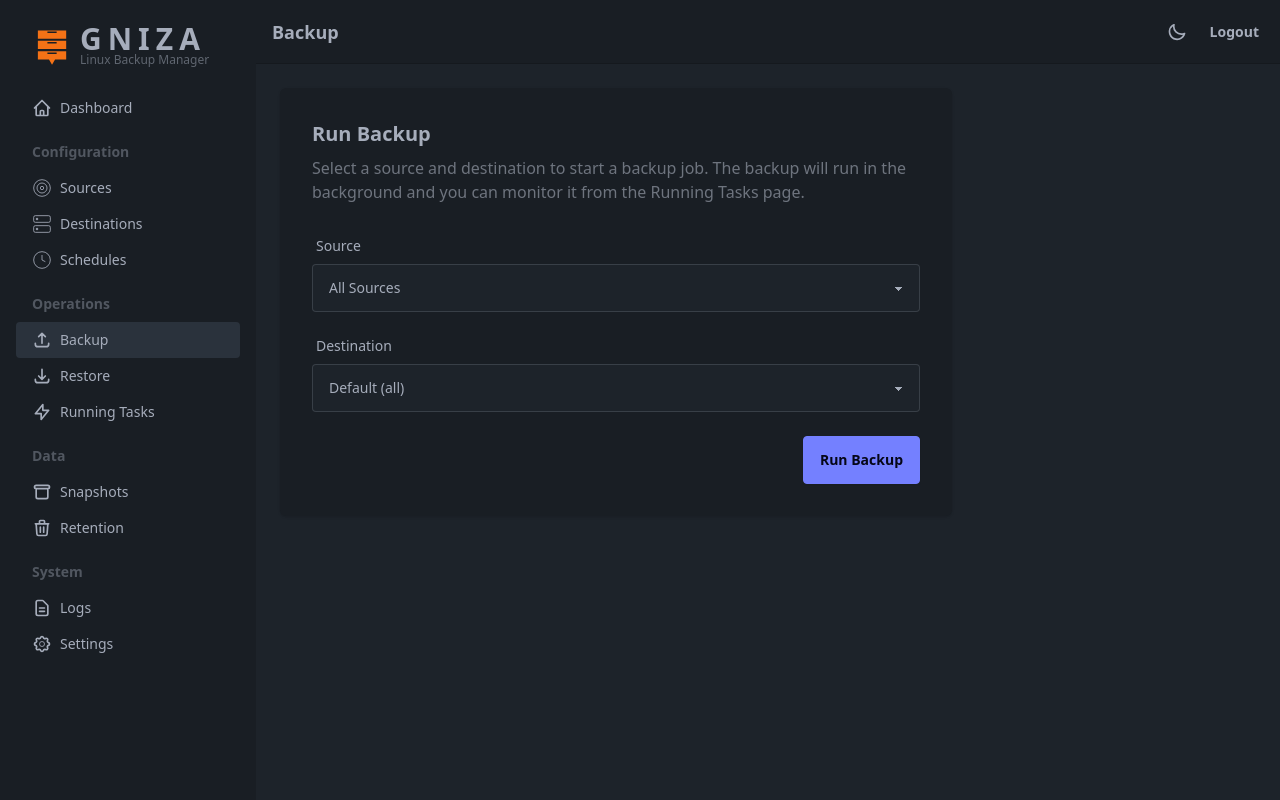
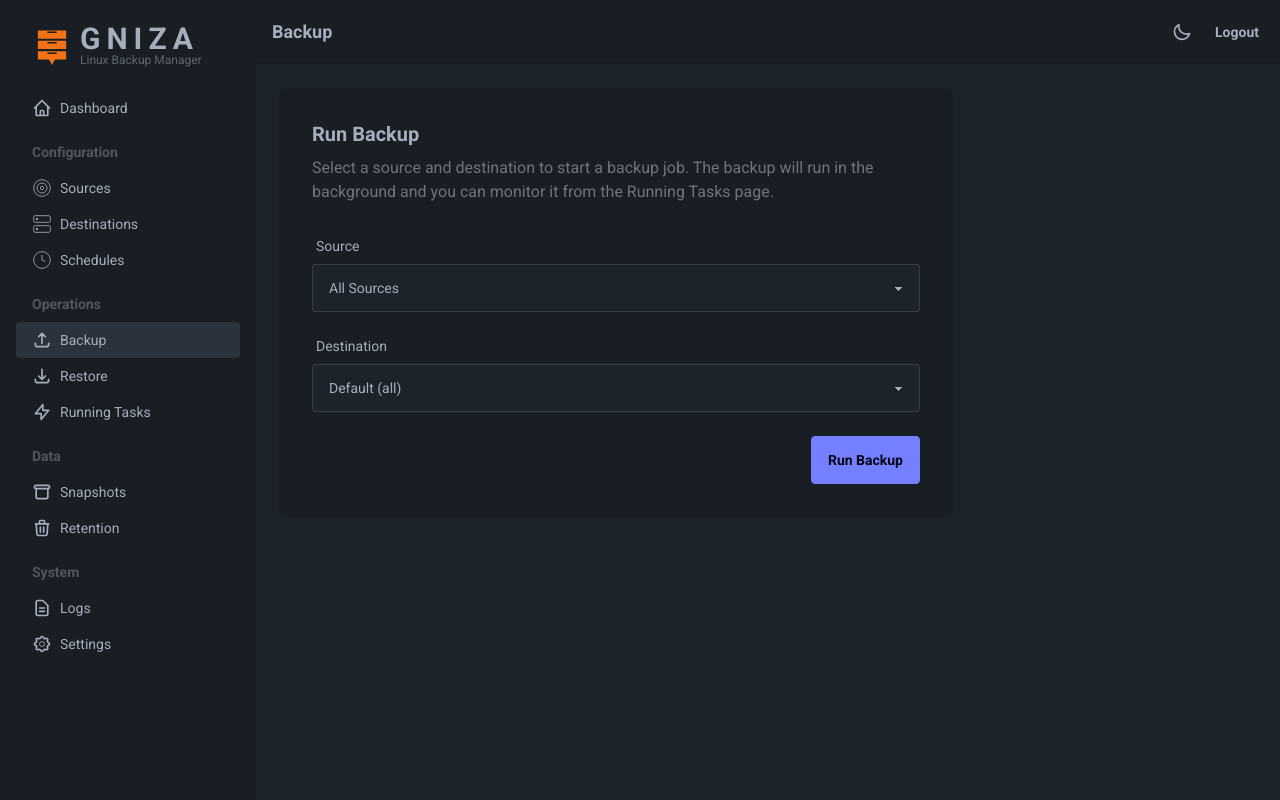
Before and after one commit to shukiv/gniza4linux, a Flask app: page /backup/ in a window 1280 px wide. Run offline with Flask 3, Linux system fonts and the light colour scheme; the visitor is signed in with stand-in values (Sample User, id 1); some libraries are stand-ins or nearby versions.

Commit message:
Use Roboto font family across web dashboard

```diff
--- a/web/templates/base.html
+++ b/web/templates/base.html
@@ -4,9 +4,11 @@
     <meta charset="utf-8">
     <meta name="viewport" content="width=device-width, initial-scale=1">
     <title>{% block title %}GNIZA{% endblock %}</title>
+    <link href="https://fonts.googleapis.com/css2?family=Roboto:wght@300;400;500;700&display=swap" rel="stylesheet">
     <link href="https://cdn.jsdelivr.net/npm/daisyui@4.12.14/dist/full.min.css" rel="stylesheet" type="text/css" />
     <script src="https://cdn.tailwindcss.com"></script>
     <style>
+      body { font-family: 'Roboto', sans-serif; }
       :root {
         --rounded-box: 0.375rem;
         --rounded-btn: 0.25rem;
```
